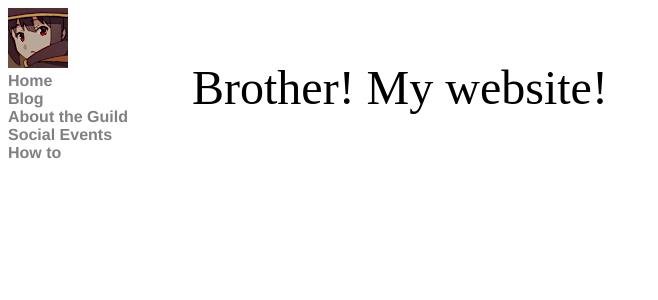
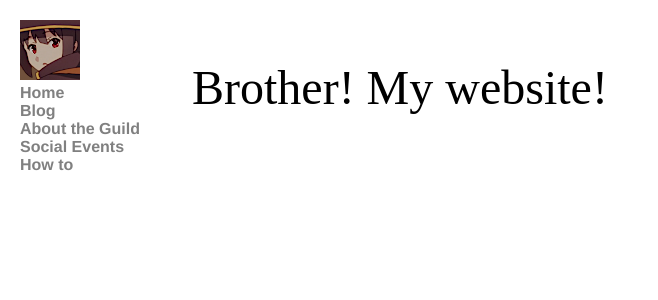
Before and after one commit to ideonella/ideonella.github.io, a Jekyll site: the page built from index.html, in a window 1280 px wide. Shown: the top 300 px of the page, without its empty margins (0-658 px from the left). Built offline with Jekyll 4.4.1, drawn with Linux system fonts in a browser that asks for light colours.

Commit message:
Update main.scss

```diff
--- a/_sass/main.scss
+++ b/_sass/main.scss
@@ -5,7 +5,7 @@ body {
 
 nav {
     font-family:'Helvetica', 'Arial', 'Sans-Serif';
-    padding: 8px;
+    padding: 20px;
     width: 200px;
     list-style: none;
     font-weight: bold;
@@ -17,7 +17,7 @@ nav {
 
 nav ul, footer ul {
     font-family:'Helvetica', 'Arial', 'Sans-Serif';
-    padding: 0px;
+    padding: 20px;
     width: 200px;
     list-style: none;
     font-weight: bold;
```
